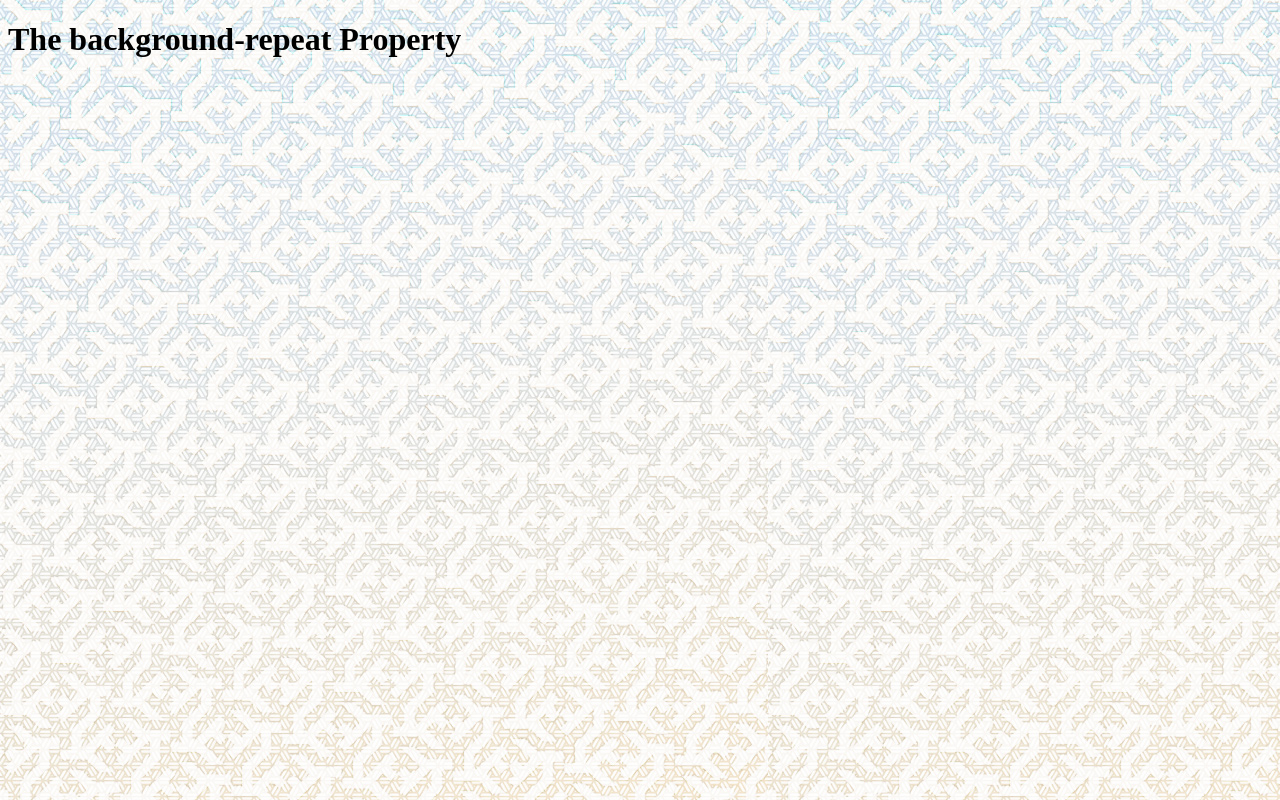
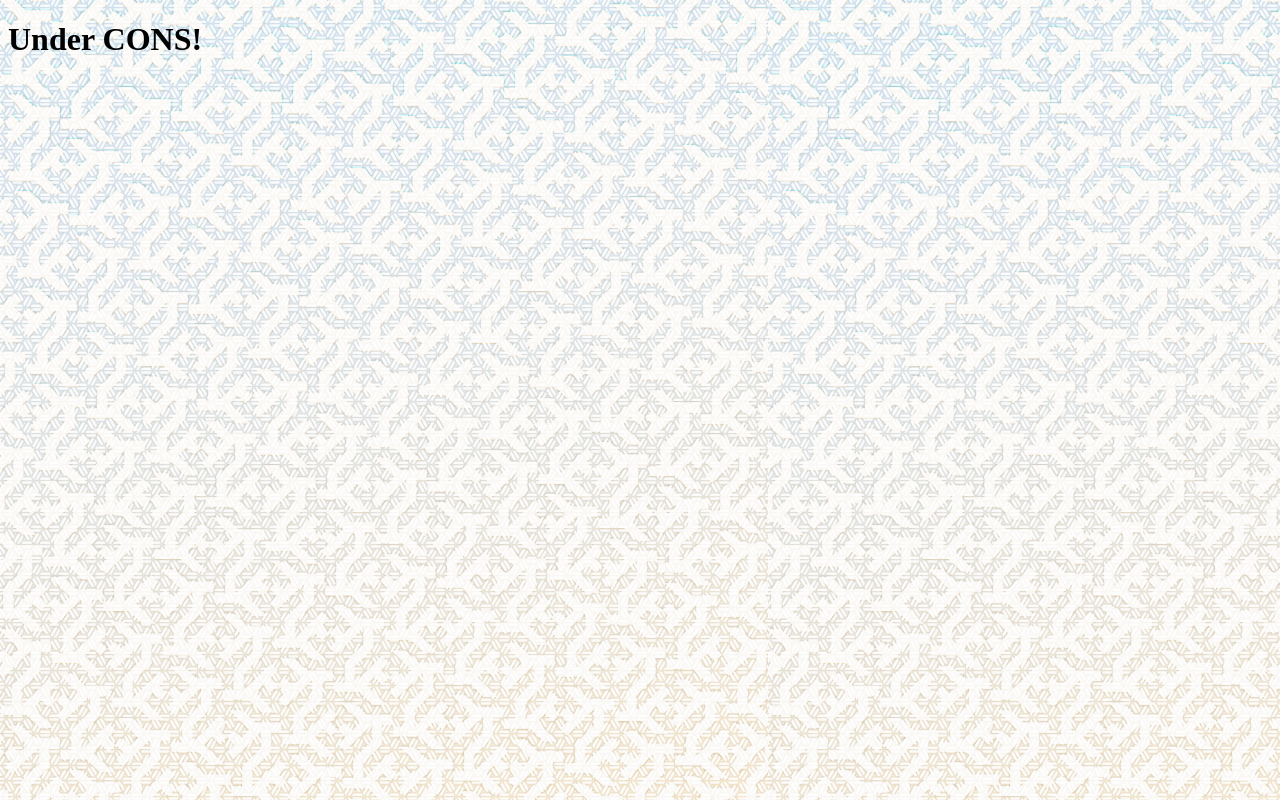
Before and after one commit to jgarte/smt_old, a plain HTML site: page docs/index.html in a window 1280 px wide. Drawn offline with Linux system fonts and the light colour scheme.

Commit message:
index update

```diff
--- a/docs/index.html
+++ b/docs/index.html
@@ -10,7 +10,7 @@ body {
 </head>
 <body>
 
-<h1>The background-repeat Property</h1>
+<h1>Under CONS!</h1>
 
 </body>
 </html>
```
